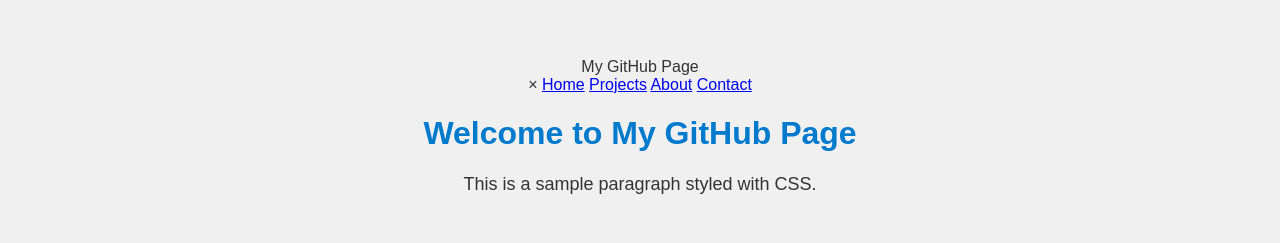
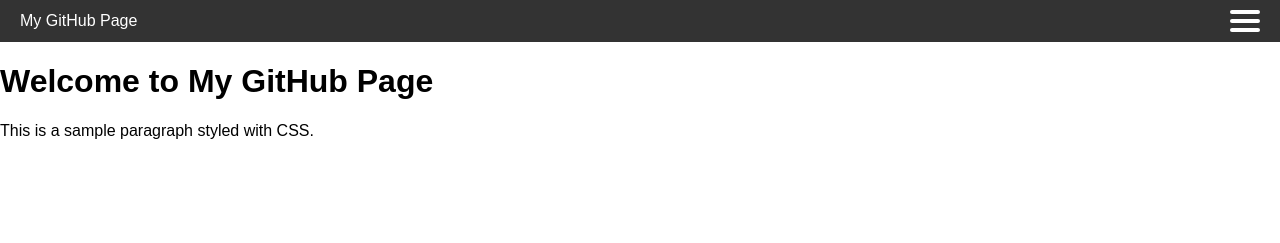
Before and after one commit to VarshCreations/VarshCreations.github.io, a plain HTML site: page index.html in a window 1280 px wide. Drawn offline with Linux system fonts and the light colour scheme.

Commit message:
Update style.css

```diff
--- a/style.css
+++ b/style.css
@@ -1,15 +1,68 @@
+/* Base styles */
 body {
+  margin: 0;
   font-family: Arial, sans-serif;
-  background-color: #f0f0f0;
-  color: #333;
-  text-align: center;
-  padding: 50px;
 }
 
-h1 {
-  color: #007acc;
+/* Navbar */
+.navbar {
+  background-color: #333;
+  padding: 10px 20px;
+  display: flex;
+  align-items: center;
+  justify-content: space-between;
+  color: white;
 }
 
-p {
+/* Hamburger icon */
+.hamburger {
+  cursor: pointer;
+  width: 30px;
+  height: 22px;
+  display: flex;
+  flex-direction: column;
+  justify-content: space-between;
+}
+
+.hamburger div {
+  background-color: white;
+  height: 4px;
+  border-radius: 2px;
+}
+
+/* Sidebar styles */
+.sidebar {
+  height: 100%;
+  width: 0;
+  position: fixed;
+  top: 0;
+  left: 0;
+  background-color: #222;
+  overflow-x: hidden;
+  transition: 0.3s;
+  padding-top: 60px;
+  z-index: 1000;
+}
+
+.sidebar a {
+  padding: 12px 24px;
+  text-decoration: none;
   font-size: 18px;
+  color: white;
+  display: block;
+  transition: 0.2s;
 }
+
+.sidebar a:hover {
+  background-color: #444;
+}
+
+/* Close button */
+.close-btn {
+  position: absolute;
+  top: 20px;
+  right: 25px;
+  font-size: 30px;
+  color: white;
+  cursor: pointer;
+}
```
